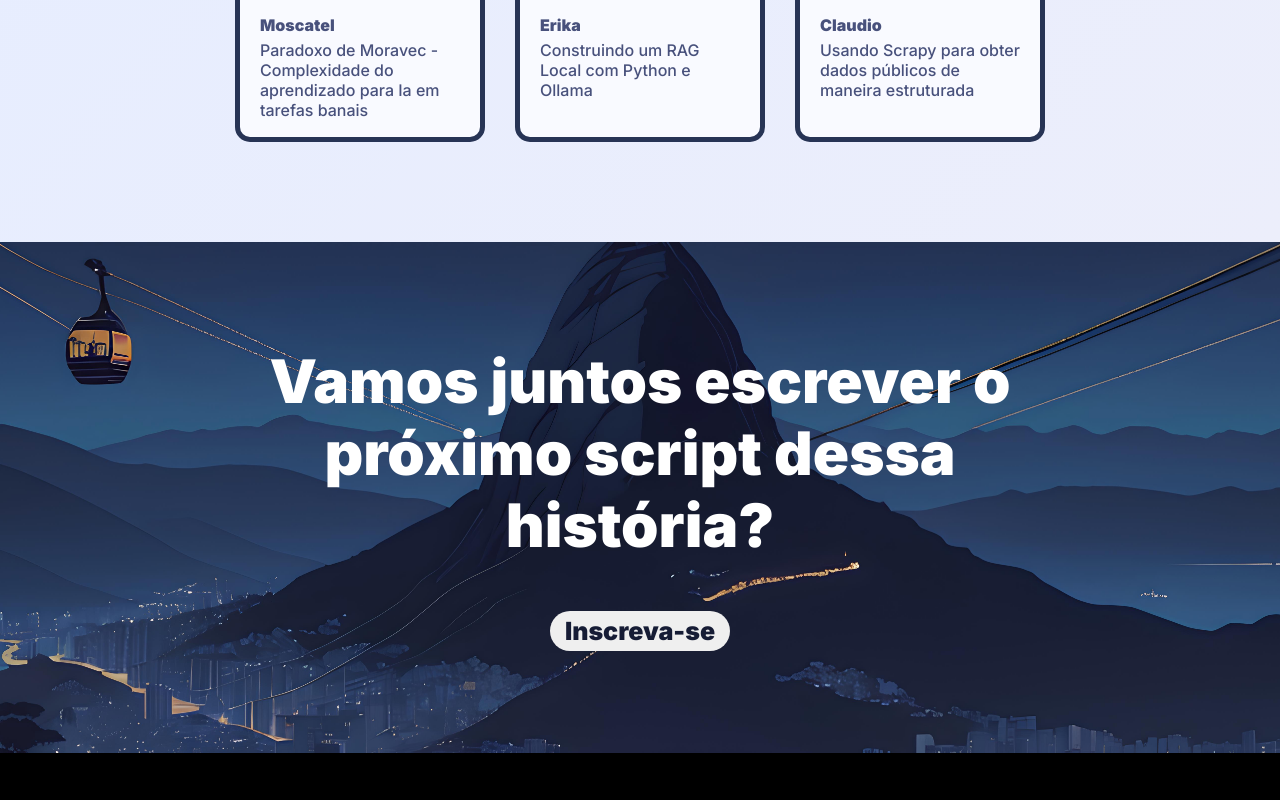
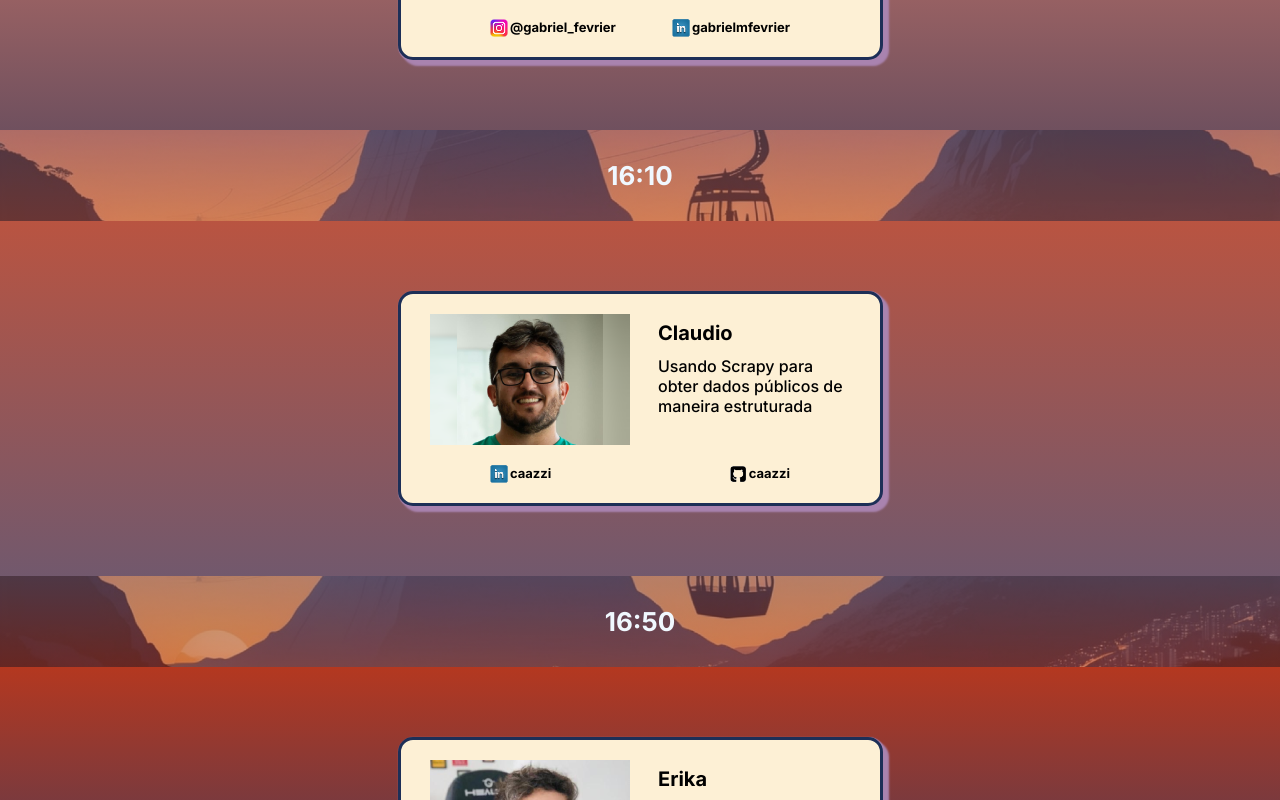
Before and after one commit to thiagodemedeiros/Site-PythonRio, a React (Vite) app: page /programacao in a window 1280 px wide. Shown: the part 480-1280 px from the top of the page. Built offline with nearby package versions, Linux system fonts and the light colour scheme.

Commit message:
Subindo alteração na programação

```diff
--- a/src/pages/programacao/assets/CardPalestrante.jsx
+++ b/src/pages/programacao/assets/CardPalestrante.jsx
@@ -1,37 +1,51 @@
-import Foto from './Foto Palestrante.png'
+import FotoPalestrante from './Foto Palestrante.png'
 import Instagram from './ig.png'
 import LinkdIn from './linkedin.png'
+import Github from './github.png'
 import './CardPalestrante.css'
 
 export default function CardPalestrante({
   style = {
     border: '#f8b57a solid 3px',
     boxShadow: '5px 5px 2px 1px #fdab63, 1px 1px 1px 1px #f8b57a'
-  },}) {
+  },nome,tema_palestra,foto_palestrante = FotoPalestrante,instagram,instagram_arroba,linkedin,linkedin_arroba,github,github_arroba}) {
     return (
         <div className='CardPalestrante-section' style={style}>
             <div className='CardPalestrante-texto-foto'>
-                <img src={Foto} alt="foto palestrante" />
+                <img src={foto_palestrante} alt="foto palestrante" />
                 <div className='CardPalestrante-texto-foto-texto'>
-                    <h4>Gato Doidão</h4>
-                    <p>Veio para ensinar doidice aos doidois que querem aprender doidicies</p>
+                    <h4>{nome}</h4>
+                    <p>{tema_palestra}</p>
                 </div>
             </div>
 
             <div className='CardPalestrante-redes'>
-                <a href="">
-                <div className='CardPalestrante-redes-div'>
+                {instagram && (
+                    <a href={instagram}>
+                        <div className='CardPalestranteSobre-redes-div'>
                             <img src={Instagram} alt="Instagram logo" />
-                    <h4>@procuraaiotario</h4>
+                            <h4>{instagram_arroba}</h4>
                         </div>
                     </a>
+                )}
 
-                <a href="">
-                <div className='CardPalestrante-redes-div'>
+                {linkedin && (
+                    <a href={linkedin}>
+                    <div className='CardPalestranteSobre-redes-div'>
                         <img src={LinkdIn} alt="LinkdIn logo" />
-                    <h4>@procuraaiotario</h4>
+                        <h4>{linkedin_arroba}</h4>
                     </div>
                     </a>
+                )}
+
+                {github && (
+                    <a href={github}>
+                    <div className='CardPalestranteSobre-redes-div'>
+                        <img src={Github} alt="LinkdIn logo" />
+                        <h4>{github_arroba}</h4>
+                    </div>
+                    </a>
+                )}
             </div>
         </div>
     )
--- a/src/pages/programacao/programacao.jsx
+++ b/src/pages/programacao/programacao.jsx
@@ -8,11 +8,11 @@ import CtaPalestra from '../home/sections/Section3'
 export default function programacao() {
     return (
         <>
-            {/* <Secao1/> */}
-            {/* <Secao2/> */}
-            {/* <Secao3/> */}
+            <Secao1/>
+            <Secao2/>
+            <Secao3/>
             {/* <Secao4/> */}
-            <CtaPalestra/>
+            {/* <CtaPalestra/> */}
         </>
     )
 }
--- a/src/pages/programacao/secao1.css
+++ b/src/pages/programacao/secao1.css
@@ -34,4 +34,9 @@
     justify-content: center;
 
     padding: 70px 0px;
+
+    & a {
+        text-decoration: none;
+        color: #000;
+    }
 }
--- a/src/pages/programacao/secao1.jsx
+++ b/src/pages/programacao/secao1.jsx
@@ -1,19 +1,42 @@
 import CardPalestrante from './assets/CardPalestrante'
 import './secao1.css'
+import foto_moscatel from "/moscatel.png"
+
+const speakers = [
+    {
+        id: 1,
+        nome: "Moscatel",
+        palestra: "Paradoxo de Moravec - Complexidade do aprendizado para Ia em tarefas banais",
+        palestra_descricao: 'Paradoxo de Moravec explica o porquê tarefas simples para seres humanos são complexas para Inteligência artificial, como abrir uma porta, enquanto tarefas complexas são fáceis para IA.',
+        foto: foto_moscatel,
+        instagram_link: "https://www.instagram.com/gabriel_fevrier/",
+        instagram_arroba: "@gabriel_fevrier",
+        linkedin_link: "https://www.linkedin.com/in/gabrielmfevrier/",
+        linkedin_arroba: "gabrielmfevrier",
+        github_link: "",
+        github_arroba: "",
+    },];
+
+const speaker = speakers[0];
 
 export default function Secao1 () {
     return (
         <>
             <div className='Secao1-horario'>
                 <h4>Programação</h4>
-                <h5>14:00</h5>
+                <h5>15:30</h5>
             </div>
 
             <div className='Secao1-palestrante'>
-                <CardPalestrante
-                    style = {{border: '#1D2F57 solid 3px',
-                                boxShadow: '5px 5px 2px 1px #A983AF, 1px 1px 1px 1px #A983AF'}}
+                <a href={`/sobrepalestrante/${speaker.id}`}>
+                    <CardPalestrante
+                        style = {{border: '#1D2F57 solid 3px',boxShadow: '5px 5px 2px 1px #A983AF, 1px 1px 1px 1px #A983AF'}}
+                        nome={speaker.nome} tema_palestra={speaker.palestra} foto_palestrante={speaker.foto}
+                        instagram={speaker.instagram_link} instagram_arroba={speaker.instagram_arroba}
+                        linkedin={speaker.linkedin_link} linkedin_arroba={speaker.linkedin_arroba}
+                        github={speaker.github_link} github_arroba={speaker.github_arroba}
                     />
+                </a>
             </div>
         </>
     )
--- a/src/pages/programacao/secao2.css
+++ b/src/pages/programacao/secao2.css
@@ -34,4 +34,9 @@
     justify-content: center;
 
     padding: 70px 0px;
+
+    & a {
+        text-decoration: none;
+        color: #000;
+    }
 }
--- a/src/pages/programacao/secao2.jsx
+++ b/src/pages/programacao/secao2.jsx
@@ -1,18 +1,41 @@
 import CardPalestrante from './assets/CardPalestrante'
 import './secao2.css'
+import foto_claudio from "/claudio.png"
+
+const speakers = [
+    {
+    id: 3,
+    nome: "Claudio",
+    palestra: "Usando Scrapy para obter dados públicos de maneira estruturada",
+    palestra_descricao: 'Mostrar o uso do framework Scrapy para fazer web scraping de órgãos públicos brasileiros (essa é minha experência, mas pode ser usado em qualuer site), incluindo medidas de evitar bloqueios (resolvedor de captcha, Proxyrotation, user agent rotation) e de processamento de dados.',
+    foto: foto_claudio,
+    instagram_link: "",
+    instagram_arroba: "",
+    linkedin_link: "https://www.linkedin.com/in/caazzi/",
+    linkedin_arroba: "caazzi",
+    github_link: "https://github.com/caazzi",
+    github_arroba: "caazzi",
+    }];
+
+const speaker = speakers[0]
 
 export default function Secao2 () {
     return (
         <>
             <div className='Secao2-horario'>
-                <h5>15:00</h5>
+                <h5>16:10</h5>
             </div>
 
             <div className='Secao2-palestrante'>
-                <CardPalestrante
-                                    style = {{border: '#1D2F57 solid 3px',
-                                                boxShadow: '5px 5px 2px 1px #A983AF, 1px 1px 1px 1px #A983AF'}}
-                                    />
+                <a href={`/sobrepalestrante/${speaker.id}`}>
+                    <CardPalestrante
+                        style = {{border: '#1D2F57 solid 3px',boxShadow: '5px 5px 2px 1px #A983AF, 1px 1px 1px 1px #A983AF'}}
+                        nome={speaker.nome} tema_palestra={speaker.palestra} foto_palestrante={speaker.foto}
+                        instagram={speaker.instagram_link} instagram_arroba={speaker.instagram_arroba}
+                        linkedin={speaker.linkedin_link} linkedin_arroba={speaker.linkedin_arroba}
+                        github={speaker.github_link} github_arroba={speaker.github_arroba}
+                    />
+                </a>
             </div>
         </>
     )
--- a/src/pages/programacao/secao3.css
+++ b/src/pages/programacao/secao3.css
@@ -34,4 +34,9 @@
     justify-content: center;
 
     padding: 70px 0px;
+
+    & a {
+        text-decoration: none;
+        color: #000;
+    }
 }
--- a/src/pages/programacao/secao3.jsx
+++ b/src/pages/programacao/secao3.jsx
@@ -1,18 +1,41 @@
 import CardPalestrante from './assets/CardPalestrante'
 import './secao3.css'
+import foto_erika from "/erika.png"
+
+const speakers = [
+  {
+    id: 2,
+    nome: "Erika",
+    palestra: "Construindo um RAG Local com Python e Ollama",
+    palestra_descricao: 'Um projeto prático e acessível para usar IA generativa com seus próprios dados, direto no seu computador.',
+    foto: foto_erika,
+    instagram_link: "",
+    instagram_arroba: "",
+    linkedin_link: "https://www.linkedin.com/in/mateszbueno/",
+    linkedin_arroba: "mateszbueno",
+    github_link: "https://github.com/erikamatesz",
+    github_arroba: "erikamatesz",
+  },];
+
+const speaker = speakers[0]
 
 export default function Secao2 () {
     return (
         <>
             <div className='Secao3-horario'>
-                <h5>16:00</h5>
+                <h5>16:50</h5>
             </div>
 
             <div className='Secao3-palestrante'>
-                <CardPalestrante
-                                    style = {{border: '#1D2F57 solid 3px',
-                                                boxShadow: '5px 5px 2px 1px #A983AF, 1px 1px 1px 1px #A983AF'}}
-                                    />
+                <a href={`/sobrepalestrante/${speaker.id}`}>
+                    <CardPalestrante
+                        style = {{border: '#1D2F57 solid 3px',boxShadow: '5px 5px 2px 1px #A983AF, 1px 1px 1px 1px #A983AF'}}
+                        nome={speaker.nome} tema_palestra={speaker.palestra} foto_palestrante={speaker.foto}
+                        instagram={speaker.instagram_link} instagram_arroba={speaker.instagram_arroba}
+                        linkedin={speaker.linkedin_link} linkedin_arroba={speaker.linkedin_arroba}
+                        github={speaker.github_link} github_arroba={speaker.github_arroba}
+                    />
+                </a>
             </div>
         </>
     )
```
Also changed, not shown: src/pages/programacao/assets/github.png (added). Lines whose indentation alone changed are shown as unchanged.
